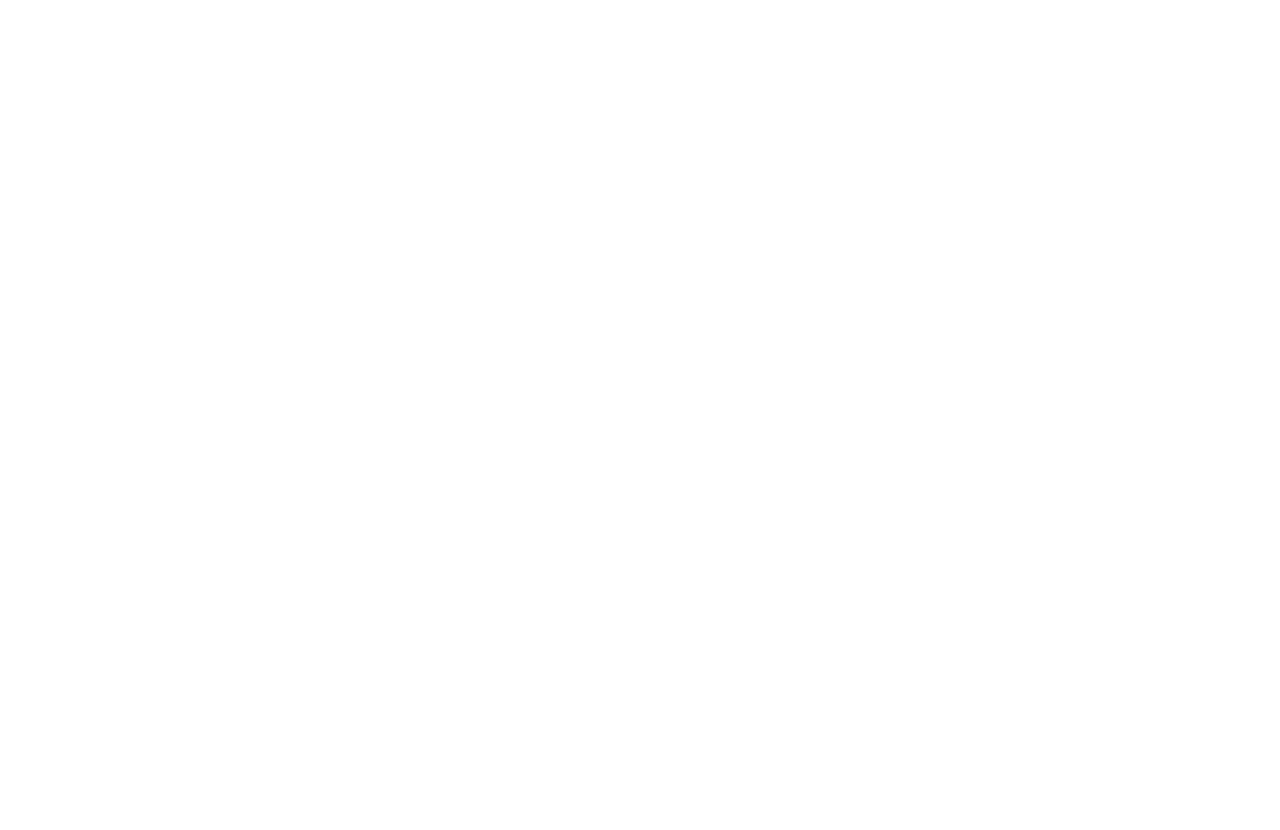
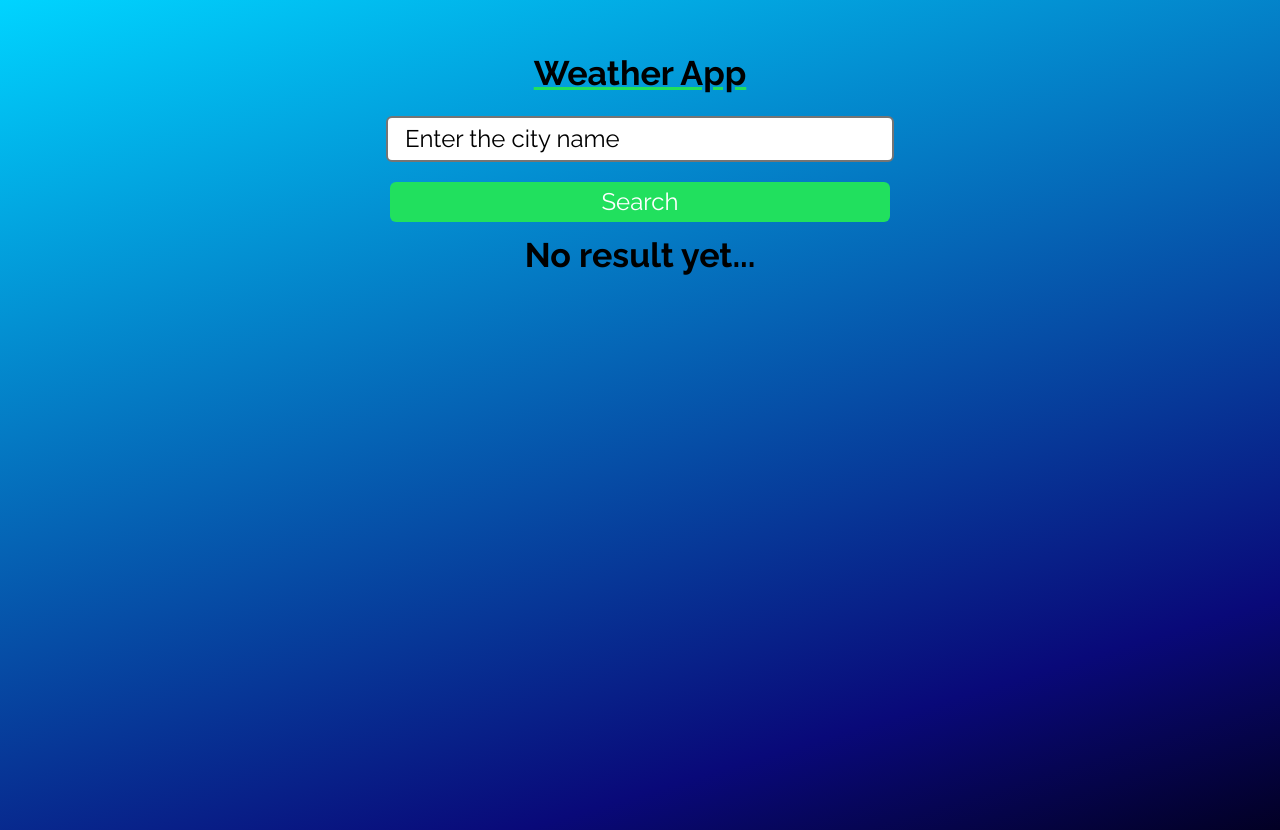
Before and after one commit to tebecheri10/weather-app, a React (Vite) app: page / in a window 1280 px wide. Before the commit the page ends 800 px from the top, so only its background shows below. Built offline with nearby package versions, Linux system fonts and the light colour scheme.

Commit message:
gerneral styles-api call-data map

```diff
--- a/index.html
+++ b/index.html
@@ -4,7 +4,10 @@
     <meta charset="UTF-8" />
     <link rel="icon" type="image/svg+xml" href="/src/favicon.svg" />
     <meta name="viewport" content="width=device-width, initial-scale=1.0" />
-    <title>Vite App</title>
+    <link rel="preconnect" href="https://fonts.googleapis.com">
+    <link rel="preconnect" href="https://fonts.gstatic.com" crossorigin>
+    <link href="https://fonts.googleapis.com/css2?family=Lato:wght@400;700;900&family=Raleway:wght@400;700;900&display=swap" rel="stylesheet">
+    <title>Weather app</title>
   </head>
   <body>
     <div id="root"></div>
--- a/src/App.css
+++ b/src/App.css
@@ -1,42 +1,11 @@
-.App {
-  text-align: center;
+*{
+  font-family: 'Raleway', sans-serif;
 }
 
-.App-logo {
-  height: 40vmin;
-  pointer-events: none;
+body{
+  width: 100%;
+  height: 100vh;
+  background: rgb(2,0,36);
+  background: linear-gradient(343deg, rgba(2,0,36,1) 0%, rgba(9,9,121,1) 19%, rgba(0,212,255,1) 100%);
+  background-repeat: no-repeat;
 }
-
-@media (prefers-reduced-motion: no-preference) {
-  .App-logo {
-    animation: App-logo-spin infinite 20s linear;
-  }
-}
-
-.App-header {
-  background-color: #282c34;
-  min-height: 100vh;
-  display: flex;
-  flex-direction: column;
-  align-items: center;
-  justify-content: center;
-  font-size: calc(10px + 2vmin);
-  color: white;
-}
-
-.App-link {
-  color: #61dafb;
-}
-
-@keyframes App-logo-spin {
-  from {
-    transform: rotate(0deg);
-  }
-  to {
-    transform: rotate(360deg);
-  }
-}
-
-button {
-  font-size: calc(10px + 2vmin);
-}
--- a/src/App.jsx
+++ b/src/App.jsx
@@ -1,14 +1,65 @@
-import { useState } from 'react'
+import React,{ useState, useEffect } from 'react'
+import Form from './components/Form'
+import Result from './components/Result'
 import styled from '@emotion/styled'
 import './App.css'
 
 function App() {
 
+  const [city , setCity] = useState("")
+  const [cityData, setCityData] = useState([])
 
+  useEffect(()=>{
+    const searchCity = async ()=>{
+      const url = `http://api.weatherapi.com/v1/current.json?key=374f5faf0715432694522415221206&q=${city}&aqi=no`
+      const result = await fetch(url)
+      const resultData = await result.json()
+      setCityData([resultData])
+    }
+    if(city.length > 0 ){
+      searchCity()
+      setCity("")
+    }
+
+  },[city])
+
+  const Container = styled.div`
+    width: 80%;
+    margin: 30px auto 0;
+    display: flex;
+    flex-direction: column;
+    justify-content: center;
+    align-items: center;
+  `;
+    const Title = styled.h1`
+    text-align: center;
+    font-size: 34px;
+    text-decoration: underline #21e05e;
+  `;
+    const NoCity = styled.h2`
+    font-size: 34px;
+    line-height: 10px;
+    text-align: center;
+    `
+
+  console.log(cityData)
   return (
-    <div className="App">
+    <Container className="App">
+        <Title> Weather App</Title>
+        <Form
+        setCity={setCity}
+        />
+        {cityData.length > 0 ?(
+           <Result
+           cityData={cityData}
+           />
+        ):(
+          <NoCity>No result yet...</NoCity>
+        )
+       }
 
-    </div>
+
+    </Container>
   )
 }
 
--- /dev/null
+++ b/src/components/Form.jsx
@@ -0,0 +1,48 @@
+import React, { useState, useEffect } from 'react'
+import styled from '@emotion/styled'
+import '../styles/form.css'
+
+const Form = ({setCity}) => {
+
+    const [search , setSearch] = useState("")
+
+    const handleSubmit = (e) => {
+        e.preventDefault()
+        setCity(search)
+    }
+
+    const Button = styled.input`
+      width: 100%;
+      height: 40px;
+      max-width: 500px;
+      margin-top: 20px;
+      background-color: #21e05e;
+      border: none;
+      border-radius: 6px;
+      font-size: 24px;
+      font-weight: 400;
+      color: #fff;
+      &:hover{
+        background-color: #07b83f;
+        cursor: pointer;
+      }
+
+  `
+    return (
+        <form onSubmit={handleSubmit}>
+            <input
+              id='nombre'
+              type="text"
+              placeholder='Enter the city name'
+              value={search}
+              onChange={(e)=>setSearch(e.target.value)}
+              />
+            <Button
+                type="submit"
+                value="Search"
+            />
+        </form>
+    )
+}
+
+export default Form
--- /dev/null
+++ b/src/components/Result.jsx
@@ -0,0 +1,106 @@
+import React from 'react'
+import styled from '@emotion/styled'
+
+const Result = ({ cityData }) => {
+
+    const Result = styled.div`
+        width: 100%;
+        max-width: 500px;
+        height: auto;
+        display: flex;
+        flex-direction: column;
+        padding-bottom: 20px;
+        padding-top: 10px;
+        margin-top: 30px;
+        border-radius: 6px;
+        text-align: center;
+        background: rgba(255, 255, 255, 0.11);
+        border-radius: 16px;
+        box-shadow: 0 4px 30px rgba(0, 0, 0, 0.1);
+        backdrop-filter: blur(5px);
+        -webkit-backdrop-filter: blur(5px);
+        border: 1px solid rgba(255, 255, 255, 0.3);
+     `
+    const CityName = styled.h2`
+        font-size: 34px;
+        text-decoration: underline #21e05e;
+        margin: 20px;
+        padding: 10px;
+        margin: 0;
+        `
+
+    const DataRow = styled.div`
+        width: 100%;
+        display: flex;
+        justify-content: space-around;
+      `
+       const IconRow = styled.div`
+       width: 100%;
+       display: flex;
+       justify-content: center;
+       align-items: center;
+       p{
+        font-size: 34px;
+       }
+     `
+    const DataContent = styled.div`
+            display: flex;
+            flex-direction: column;
+            margin-top: 10px;
+     `
+    const Data = styled.p`
+        font-size: 24px;
+        margin: 10px;
+        line-height: 10px;
+        font-weight: 700;
+      `
+
+    return (
+        <>
+
+                {cityData.map(data => {
+                    return (
+                        <>
+                            <Result key={data.location.tz_id}>
+                            <CityName>{data.location.name}</CityName>
+                              <IconRow>
+                                  <DataContent>
+                                     <img src={data.current.condition.icon} alt="" />
+                                  </DataContent>
+                                  <DataContent>
+                                    <Data>{data.current.condition.text}</Data>
+                                  </DataContent>
+                              </IconRow>
+                              <DataRow>
+                                  <DataContent>
+                                      <Data>Temperature</Data>
+                                      <Data>{data.current.temp_c}°</Data>
+                                  </DataContent>
+
+                                  <DataContent>
+                                  <Data>Humidity</Data>
+                                      <Data>{data.current.humidity}%</Data>
+                                  </DataContent>
+                              </DataRow>
+                              <DataRow>
+                                  <DataContent>
+                                      <Data>Feels Like</Data>
+                                      <Data>{data.current.feelslike_c}°</Data>
+                                  </DataContent>
+
+                                  <DataContent>
+                                  <Data>Wind</Data>
+                                      <Data>{data.current.wind_kph} Kpm</Data>
+                                  </DataContent>
+                              </DataRow>
+                              </Result>
+                        </>
+                    )
+                })}
+
+        </>
+
+    )
+}
+
+export default Result
--- /dev/null
+++ b/src/styles/form.css
@@ -0,0 +1,21 @@
+input {
+    width: 100%;
+    height: 40px;
+    max-width: 500px;
+    border: 2px solid #757575;
+    border-radius: 6px;
+    font-size: 24px;
+    font-weight: 400;
+}
+input::placeholder {
+    color: rgb(0, 0, 0);
+    padding-left: 15px;
+}
+
+form {
+    width: 100%;
+    justify-content: center;
+    display: flex;
+    flex-direction: column;
+    align-items: center;
+}
```
